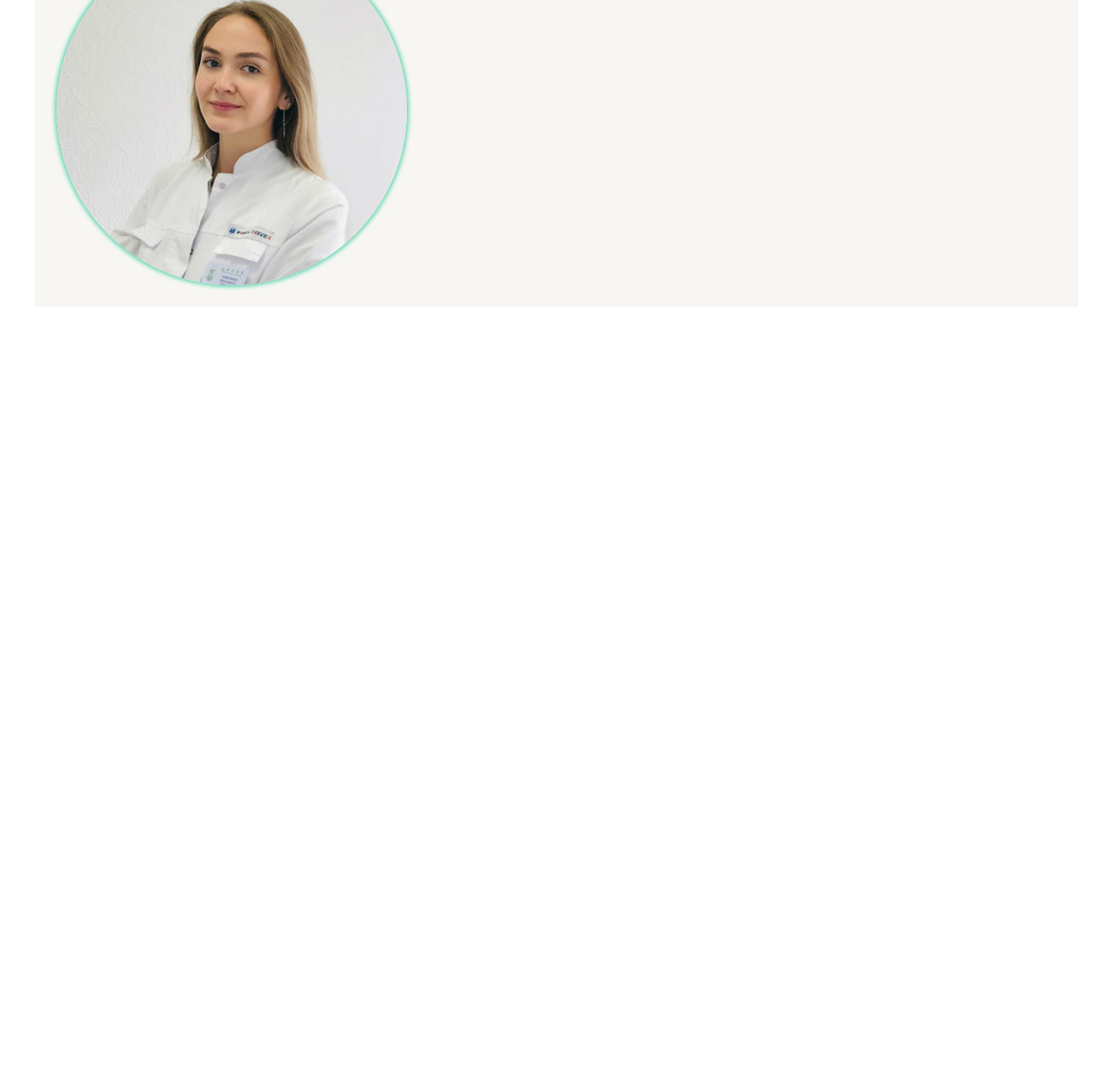
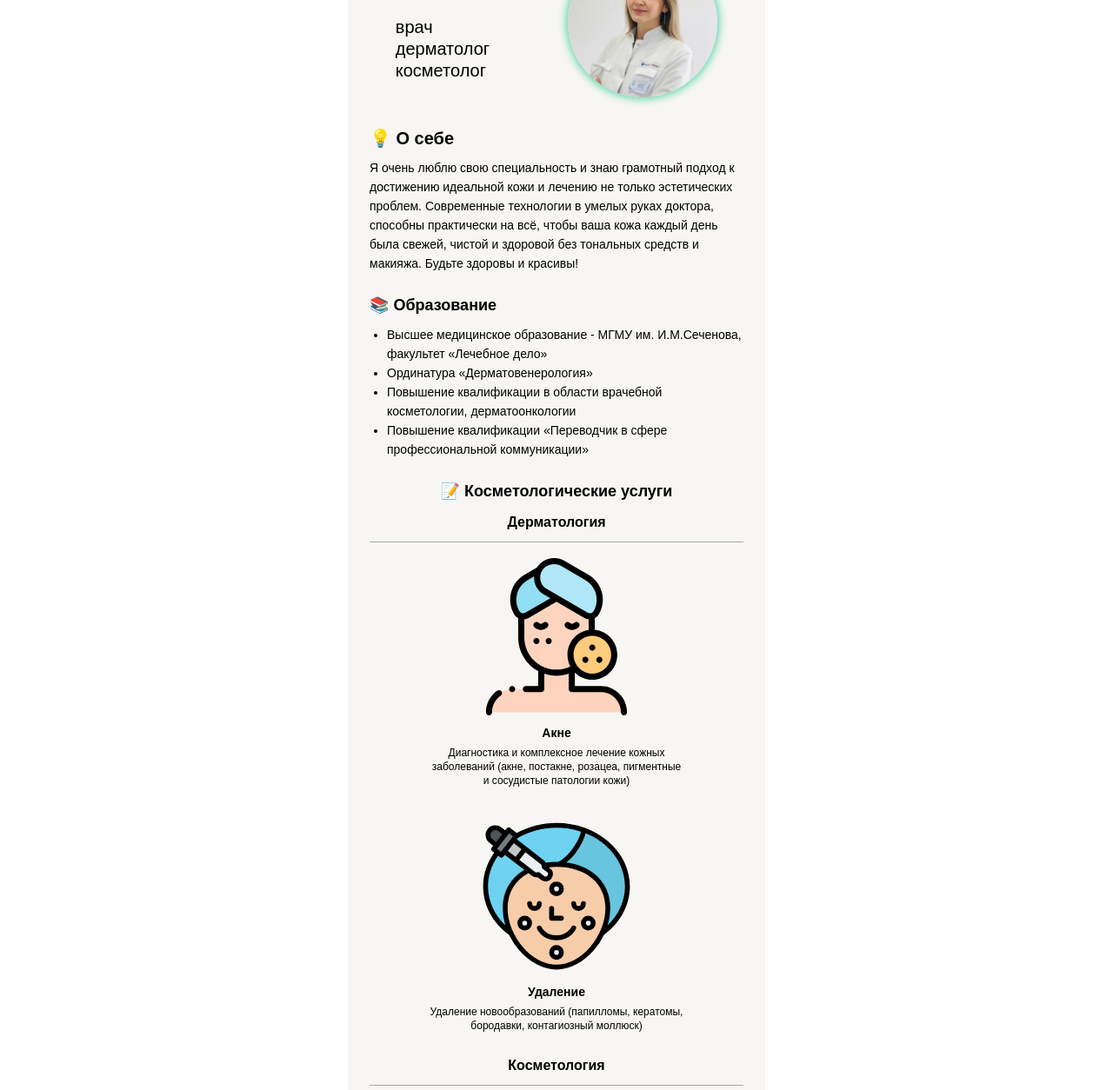
Before and after one commit to shishovKA/dr.chuvilina, a plain HTML site: page index.html in a window 1280 px wide. Shown: the part 100-1354 px from the top of the page at 87% size. Before the commit the page ends 800 px from the top, so only its background shows below. Drawn offline with Linux system fonts and the light colour scheme; a web font is replaced by a local one.

Commit message:
first design

```diff
--- a/index.html
+++ b/index.html
@@ -16,44 +16,110 @@
 
     <header class="header">
 
+        <div class="header__container">
+            <h1 class="header__title">dr.chuvilina</h1>
+
+            <ul class="header__list" type="none">
+                <li class="header__subtitle">врач</li>
+                <li class="header__subtitle">дерматолог</li>
+                <li class="header__subtitle">косметолог</li>
+            </ul>
+
+        </div>
+
         <div class="avatar__container">
             <img class="avatar__img" src="./images/avatar.jpg" alt="Фото доктора">
         </div>
 
-        <div class="header__container">
-            <h1 class="header__title">dr.chuvilina</h1>
-            <p class="header__subtitle">врач дерматолог косметолог</p>
-        </div>
+    </header>
 
 
-    </header>
+    <section class="section">
 
-<!--
-    <main class="content">
+        <h2 class="section__title">💡 О себе</h2>
 
-        <section class="technics">
-            <h2 class="section-title">Техники обучения</h2>
-            <p class="section-subtitle">Пять практик от Барбары Оакли</p>
+        <p class="section__text">
+            Я очень люблю свою специальность
+            и знаю грамотный подход к достижению идеальной
+            кожи и лечению не только эстетических проблем.
+            Современные технологии в умелых руках доктора,
+            способны практически на всё, чтобы ваша кожа
+            каждый день была свежей, чистой и здоровой
+            без тональных средств и макияжа.
+            Будьте здоровы и красивы!
+        </p>
 
-            <div class="cards">
-                <div class="cards__item">
-                    <img class="cards__image" src="./images_sprint-2/attention.png" alt="Книга в руках">
-                    <h4 class="cards__title">Два вида внимания</h4>
-                    <p class="cards__description">Глубокие знания возникают, если чередовать сфокусированное и рассеянное мышление.</p>
-                </div>
+    </section>
 
+    <section class="section">
+
+        <h2 class="section__title section__title_place_education">📚 Образование</h2>
+
+        <ul class="education__list">
+            <li class="education__text">Высшее медицинское образование - МГМУ им. И.М.Сеченова, факультет «Лечебное дело»</li>
+            <li class="education__text">Ординатура «Дерматовенерология»</li>
+            <li class="education__text">Повышение квалификации в области врачебной косметологии, дерматоонкологии</li>
+            <li class="education__text">Повышение квалификации «Переводчик в сфере профессиональной коммуникации»</li>
+        </ul>
+
+    </section>
+
+
+    <section class="section">
+
+        <h2 class="section__title section__title_place_services">📝 Косметологические услуги</h2>
+
+
+
+        <h3 class="section__subtitle">Дерматология</h3>
+        <hr size="1" color="#a8a8a8" />
+
+        <div class="services__container">
+
+            <div class="services__card">
+                <img class="services__img" src="./images/acne.svg" alt="Акне">
+                <h4 class="services__title">Акне</h4>
+                <p class="services__text">Диагностика и комплексное лечение кожных заболеваний (акне, постакне, розацеа, пигментные и сосудистые патологии кожи)</p>
             </div>
-        </section>
+
+            <div class="services__card">
+                <img class="services__img" src="./images/facial-treatment.svg" alt="Удаление">
+                <h4 class="services__title">Удаление</h4>
+                <p class="services__text">Удаление новообразований (папилломы, кератомы, бородавки, контагиозный моллюск)</p>
+            </div>
+
+        </div>
 
 
 
 
-    </main>
+        <h3 class="section__subtitle">Косметология</h3>
+        <hr size="1" color="#a8a8a8" />
+
+        <div class="services__container">
+
+            <div class="services__card">
+                <img class="services__img" src="./images/woman.svg" alt="Anti-age">
+                <h4 class="services__title">Anti-age</h4>
+                <p class="services__text">Современные методы Anti-age терапии (коррекция возрастных изменений кожи лица)</p>
+            </div>
+
+            <div class="services__card">
+                <img class="services__img" src="./images/cream.svg" alt="Уход">
+                <h4 class="services__title">Уход</h4>
+                <p class="services__text">Индивидуальный подбор средств ухода за кожей лица</p>
+            </div>
+
+        </div>
+
+    </section>
+
+
 
     <footer class="footer">
 
     </footer>
--->
+
 
 </div>
 
--- a/styles/style.css
+++ b/styles/style.css
@@ -10,7 +10,7 @@
 .page {
   width: 100%;
   min-width: 320px;
-  max-width: 1200px;;
+  max-width: 480px;
   margin: 0 auto;
   font-family: 'Be Vietnam', sans-serif;
   background-color:  #ffffff;
@@ -19,21 +19,21 @@
 
 .header {
   box-sizing: border-box;
-  padding: 25px;
+  padding: 40px 25px 10px 25px;
   width: 100%;
   background-color:  #F7F6F3;
   display: flex;
-  align-items: flex-start;
-  justify-content: space-between;
+
+  justify-content: space-around;
 }
 
 
 .avatar__container {
-  width: 35%;
+  width: 40%;
   overflow: hidden;
   position: relative;
   border-radius: 50%;
-  box-shadow: 0px 0px 5px 2px rgba(89,212,171,1);
+  box-shadow: 0px 0px 10px 2px rgba(89,212,171,1);
 }
 
 .avatar__container:after {
@@ -52,8 +52,8 @@
   padding: 0px;
   display: flex;
   flex-direction: column;
-  align-items: flex-end;
-  justify-content: ;
+  justify-content: space-around;
+  align-items: flex-start;
 }
 
 .header__title {
@@ -64,16 +64,123 @@
   color: #000000;
 }
 
+.header__list {
+  margin: 0px;
+  padding: 0px 0px 0px 0px;
+}
+
 .header__subtitle {
   margin: 0px;
   padding: 0px;
-  line-height: 20px;
+  line-height: 25px;
   font-size: 20px;
   font-weight: normal;
   color: #000000;
 }
 
+.section {
+  box-sizing: border-box;
+  padding: 25px 25px 0px 25px;
+  width: 100%;
+  background-color:  #F7F6F3;
+}
 
+.section__title {
+  margin: 0px;
+  line-height: 25px;
+  font-size: 20px;
+  font-weight: bold;
+  color: #000000;
+  margin-bottom: 10px;
+}
+
+.section__text {
+  margin: 0px;
+  padding: 0px;
+  line-height: 22px;
+  font-size: 14px;
+  font-weight: normal;
+  color: #000000;
+}
+
+.section__title_place_education {
+  line-height: 25px;
+  font-size: 18px;
+}
+
+.education__list {
+  margin: 0px;
+  padding: 0px 0px 0px 20px;
+}
+
+.education__text {
+  margin: 0px;
+  padding: 0px;
+  line-height: 22px;
+  font-size: 14px;
+  font-weight: normal;
+  color: #000000;
+}
+
+.section__title_place_services {
+  line-height: 25px;
+  font-size: 18px;
+}
+
+.section__subtitle {
+  margin: 0px;
+  line-height: 25px;
+  font-size: 16px;
+  font-weight: bold;
+  color: #000000;
+  margin-bottom: 10px;
+  text-align: center;
+}
+
+.section__title_place_services {
+  text-align: center;
+}
+
+.services__container {
+  width: 100%;
+  display: flex;
+  justify-content: space-around;
+  flex-wrap: wrap;
+}
+
+.services__card {
+  width: 70%;
+  display: flex;
+  flex-direction: column;
+  align-items: center;
+  border-radius: 10px;
+  /*box-shadow: 0px 0px 1px 1px rgba(0,0,0,1); */
+  margin-bottom: 20px;
+}
+
+.services__img {
+  width: 60%;
+  padding: 10px;
+}
+
+.services__title {
+  margin: 0px;
+  line-height: 20px;
+  font-size: 14px;
+  font-weight: bold;
+  color: #000000;
+  text-align: center;
+}
+
+.services__text {
+  padding: 5px;
+  margin: 0px;
+  line-height: 16px;
+  font-size: 12px;
+  font-weight: normal;
+  color: #000000;
+  text-align: center;
+}
 
 
 
```
Also changed, not shown: images/acne.svg (added), images/cream.svg (added), images/facial-treatment.svg (added), images/woman.svg (added), images_sprint-2/attention.png (deleted), images_sprint-2/book.jpg (deleted), images_sprint-2/competence.png (deleted), images_sprint-2/interliving.png (deleted), images_sprint-2/logo/arzamas.svg (deleted), images_sprint-2/logo/n1.svg (deleted), images_sprint-2/logo/polka.svg (deleted), images_sprint-2/logo/strelka.svg (deleted), images_sprint-2/question.png (deleted), images_sprint-2/recall.png (deleted), 1 other file.
